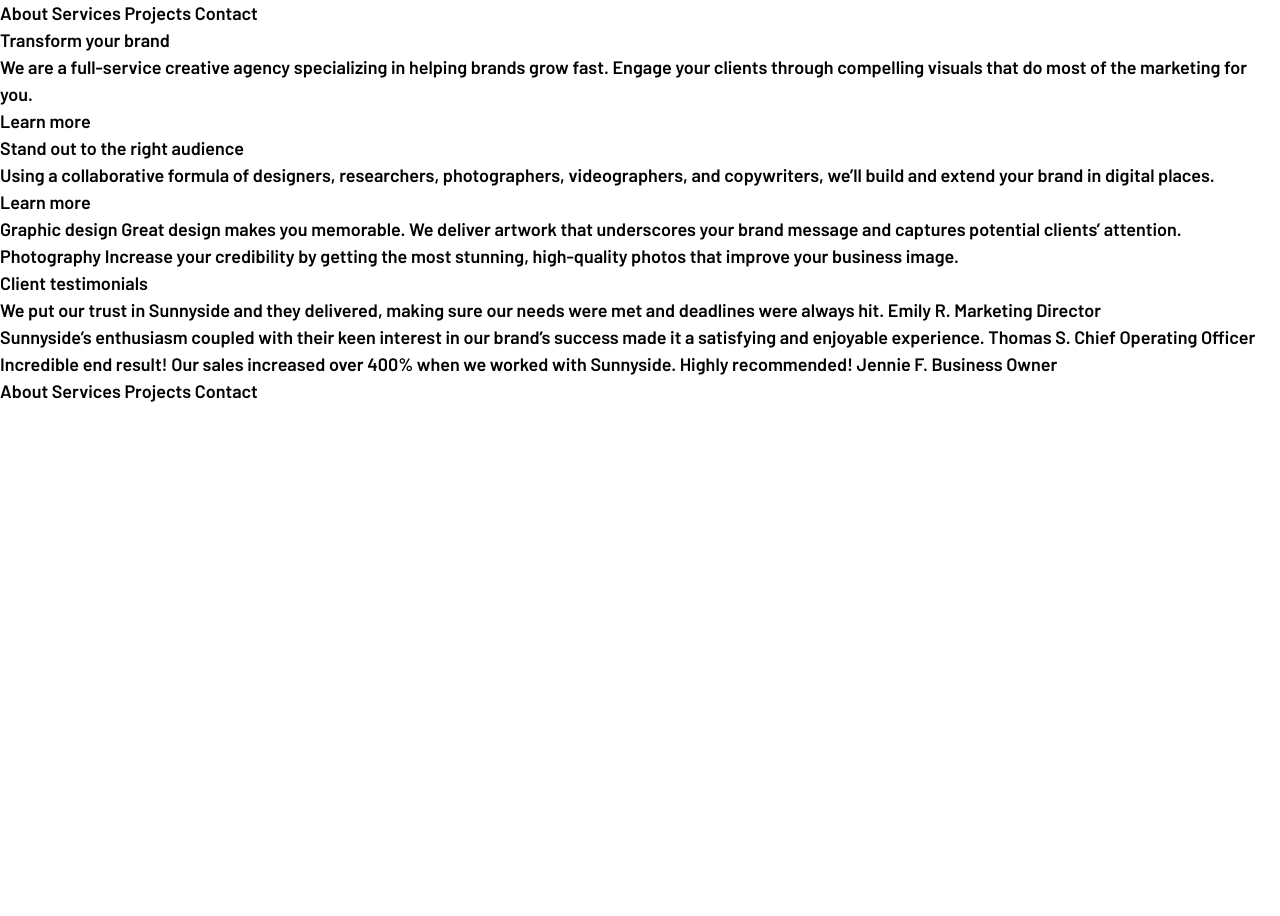
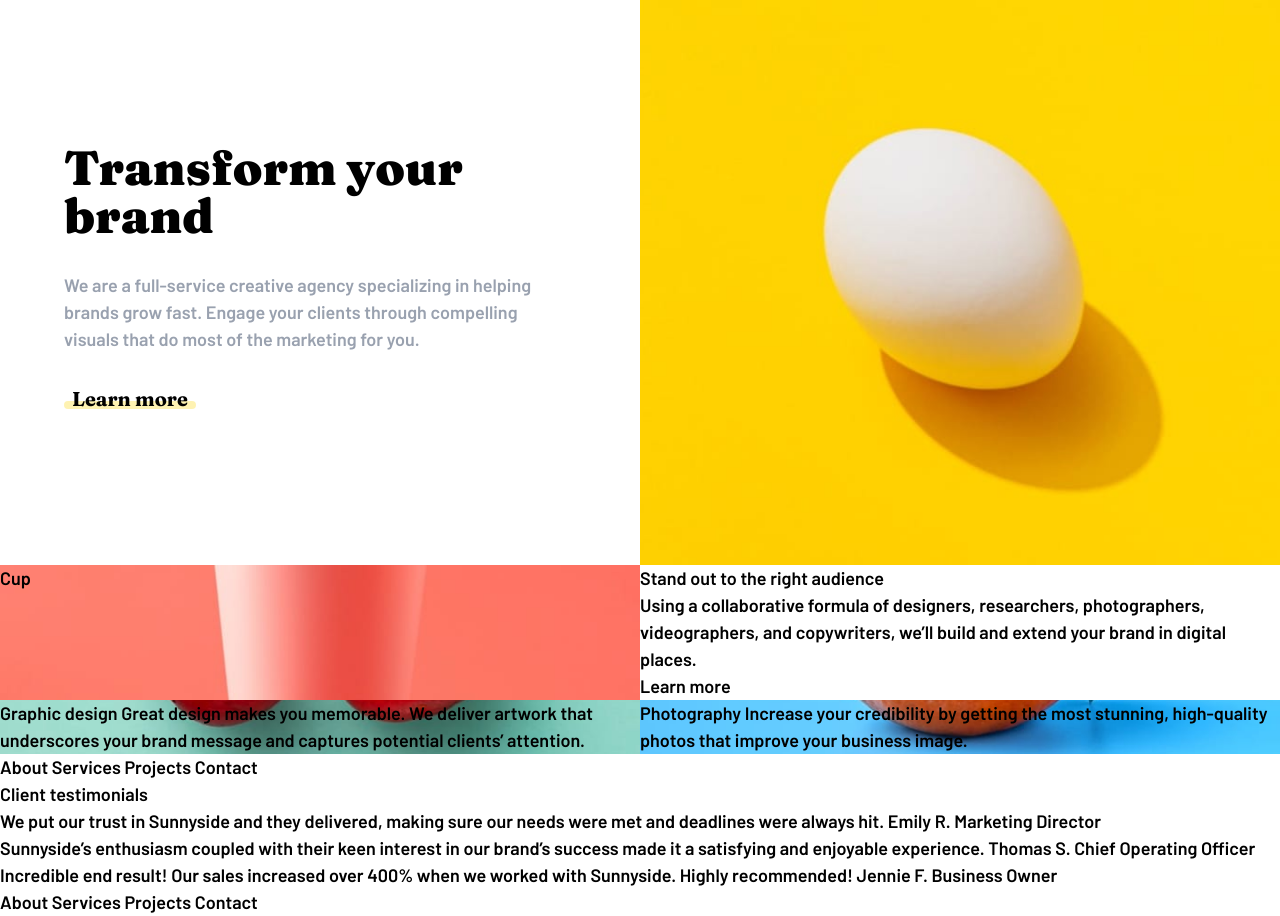
Before and after one commit to lilKriT/fem-agency-landing-page, a Next.js app: page / in a window 1280 px wide. Before the commit the page ends 800 px from the top, so only its background shows below. Built offline with nearby package versions, Linux system fonts and the light colour scheme.

Commit message:
Lots of styling.

```diff
--- a/app/globals.css
+++ b/app/globals.css
@@ -26,10 +26,10 @@
   --color-green-500: hsl(167, 34%, 41%);
 
   /* Neutral colors*/
-  --grey-950: hsl(212, 27%, 19%);
-  --grey-600: hsl(213, 9%, 39%);
-  --grey-550: hsl(232, 10%, 55%);
-  --grey-400: hsl(210, 4%, 67%);
+  --color-grey-950: hsl(212, 27%, 19%);
+  --color-grey-600: hsl(213, 9%, 39%);
+  --color-grey-550: hsl(232, 10%, 55%);
+  --color-grey-400: hsl(210, 4%, 67%);
 }
 
 * {
--- a/app/page.tsx
+++ b/app/page.tsx
@@ -8,37 +8,6 @@ export default function Home() {
       {/* <Hero /> */}
       <Features />
       <p>About Services Projects Contact</p>
-
-      <p>Transform your brand</p>
-
-      <p>
-        We are a full-service creative agency specializing in helping brands
-        grow fast. Engage your clients through compelling visuals that do most
-        of the marketing for you.
-      </p>
-
-      <p>Learn more</p>
-
-      <p>Stand out to the right audience</p>
-
-      <p>
-        Using a collaborative formula of designers, researchers, photographers,
-        videographers, and copywriters, we’ll build and extend your brand in
-        digital places.{" "}
-      </p>
-
-      <p>Learn more</p>
-
-      <p>
-        Graphic design Great design makes you memorable. We deliver artwork that
-        underscores your brand message and captures potential clients’
-        attention.
-      </p>
-
-      <p>
-        Photography Increase your credibility by getting the most stunning,
-        high-quality photos that improve your business image.
-      </p>
 
       <p>Client testimonials</p>
 
--- a/app/sections/Features.tsx
+++ b/app/sections/Features.tsx
@@ -1,15 +1,67 @@
 import Image from "next/image";
+import Link from "next/link";
 
 const Features = () => {
   return (
     <section>
-      <div>
+      <div className="grid grid-cols-2">
         {/* Egg */}
-        {/* <Image src={""}/> */}
+        <div className="bg-[url('/desktop/image-transform.jpg')] bg-cover bg-center order-2"></div>
+
         {/* Transform */}
+        <div className="flex justify-end items-center order-1 py-36 pr-24">
+          <div className="max-w-prose flex flex-col justify-center items-start gap-8 ml-16">
+            <h2 className="text-5xl font-black">Transform your brand</h2>
+
+            <p className="text-gray-400">
+              We are a full-service creative agency specializing in helping
+              brands grow fast. Engage your clients through compelling visuals
+              that do most of the marketing for you.
+            </p>
+
+            <Link
+              href={"/"}
+              className="text-xl font-serif px-2 after:h-2 after:w-[calc(100%+1rem)] after:bg-yellow-500 after:block after:relative after:-left-2 after:right-8 after:-top-3 after:-z-10 after:opacity-30 after:rounded-full"
+            >
+              Learn more
+            </Link>
+          </div>
+        </div>
+
         {/* Cup */}
-        {/* <Image /> */}
+        <div className="bg-[url('/desktop/image-stand-out.jpg')] bg-cover bg-center order-3">
+          Cup
+        </div>
+
         {/* Stand out */}
+        <div className="order-4">
+          <p>Stand out to the right audience</p>
+
+          <p>
+            Using a collaborative formula of designers, researchers,
+            photographers, videographers, and copywriters, we’ll build and
+            extend your brand in digital places.{" "}
+          </p>
+
+          <p>Learn more</p>
+        </div>
+
+        {/* Cherries / Graphic design */}
+        <div className="bg-[url('/desktop/image-graphic-design.jpg')] bg-cover bg-center order-5">
+          <p>
+            Graphic design Great design makes you memorable. We deliver artwork
+            that underscores your brand message and captures potential clients’
+            attention.
+          </p>
+        </div>
+
+        {/* Orange / Photography */}
+        <div className="bg-[url('/desktop/image-photography.jpg')] bg-cover bg-center order-6">
+          <p>
+            Photography Increase your credibility by getting the most stunning,
+            high-quality photos that improve your business image.
+          </p>
+        </div>
       </div>
     </section>
   );
```
